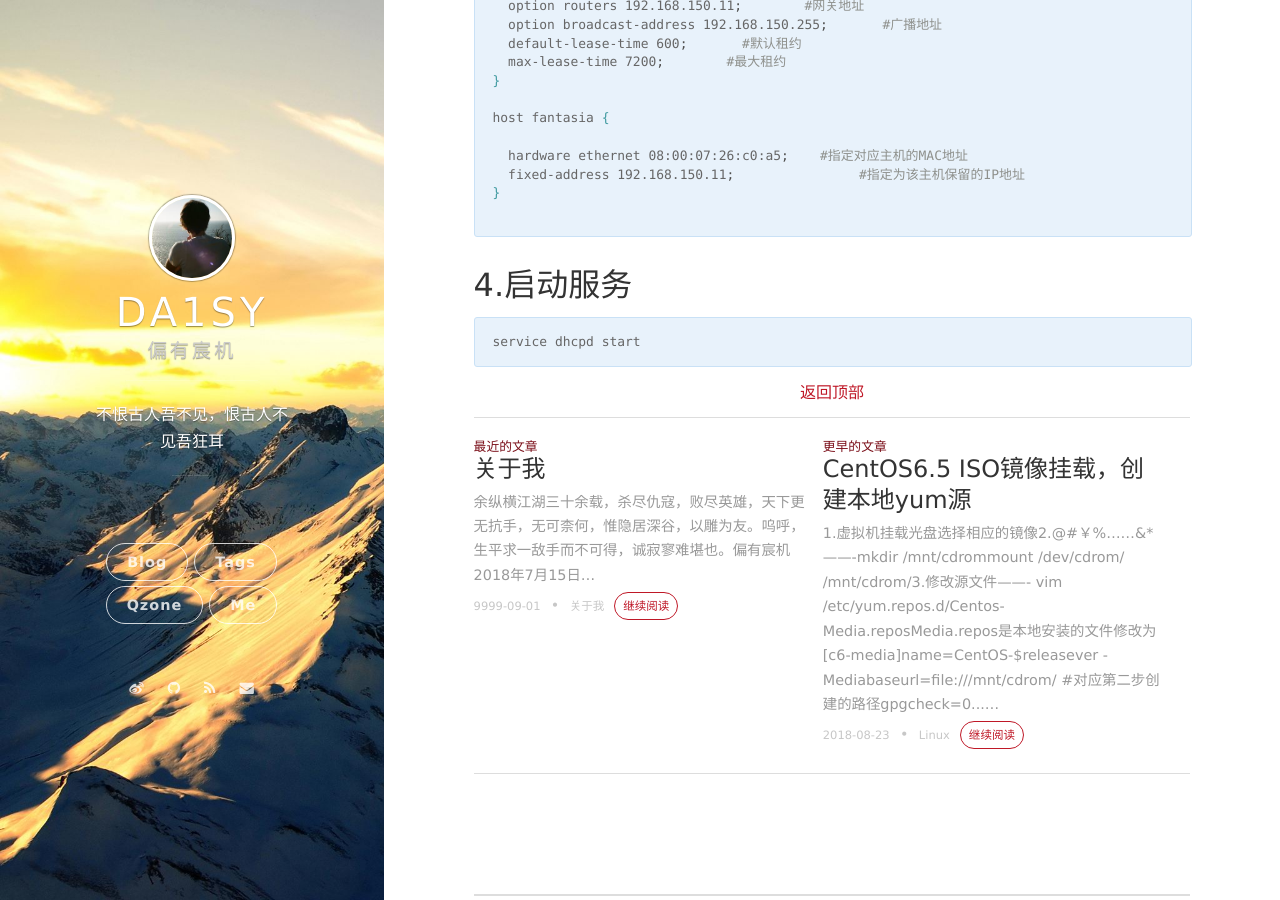
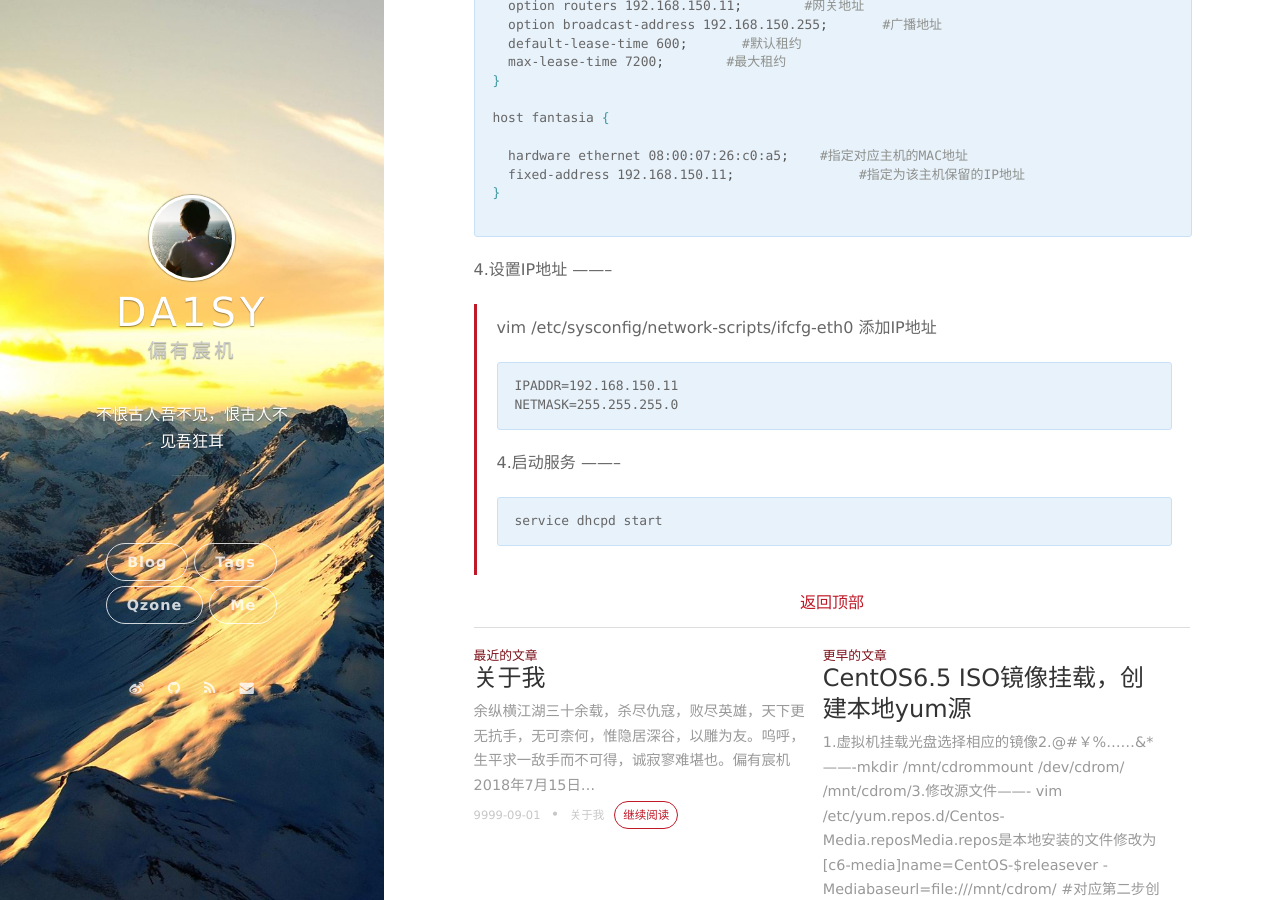
Before and after one commit to linusboyle/linusboyle.cn, a Jekyll site: the page built from _posts/2018-08-26-BINK-DHCP.MD, in a window 1280 px wide and 900 px high, scrolled down 1103 px. Built offline with Jekyll 4.4.1, drawn with Linux system fonts in a browser that asks for light colours; nearby versions of some CDN libraries.

Commit message:
Update 2018-08-26-BINK-DHCP.MD

````diff
--- a/_posts/2018-08-26-BINK-DHCP.MD
+++ b/_posts/2018-08-26-BINK-DHCP.MD
@@ -65,7 +65,14 @@ host fantasia {
 }
 
 ```
-
+4.设置IP地址
+--------
+>vim /etc/sysconfig/network-scripts/ifcfg-eth0
+添加IP地址
+```
+IPADDR=192.168.150.11
+NETMASK=255.255.255.0
+```
 4.启动服务
 --------
 ```
````
